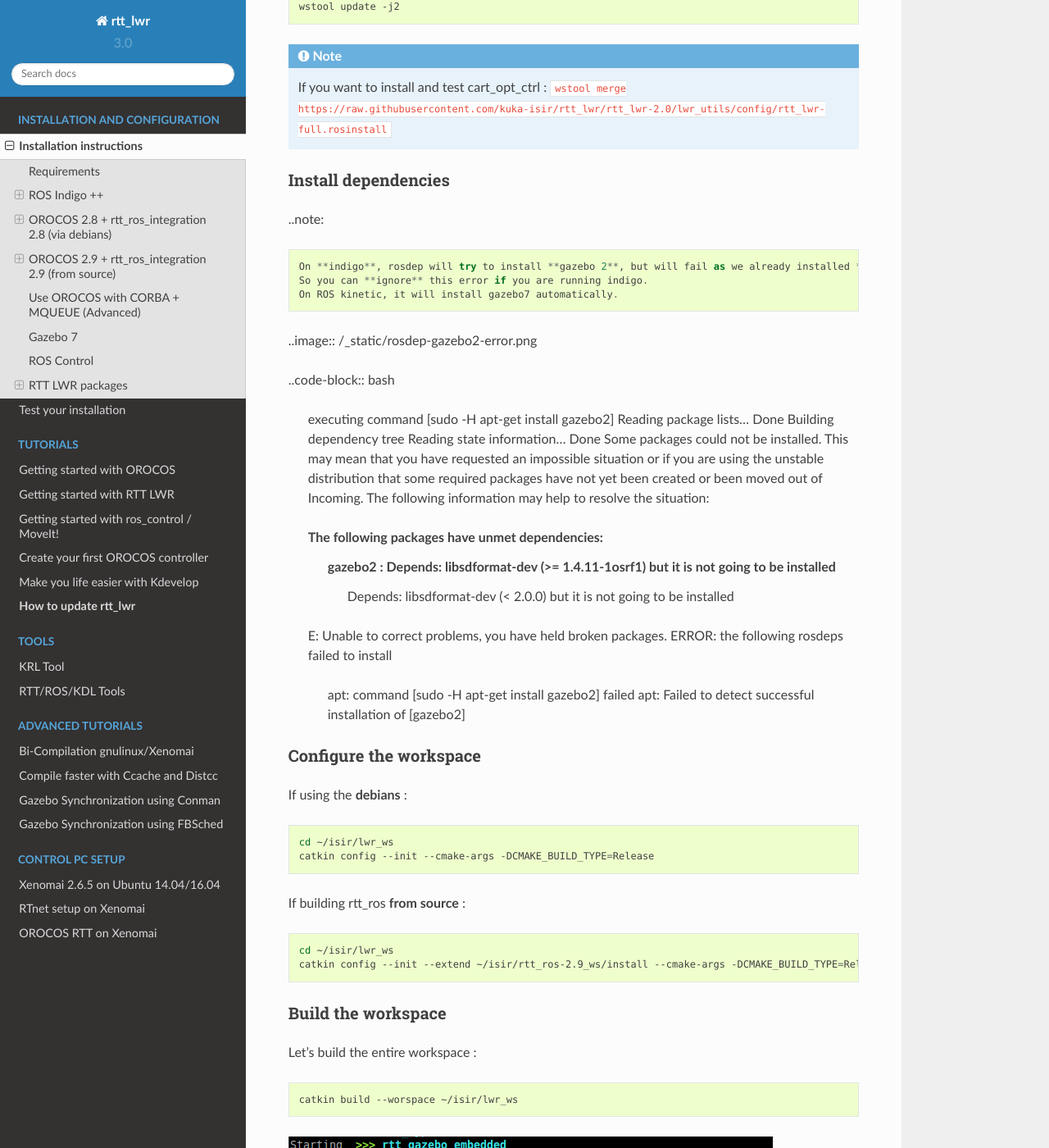
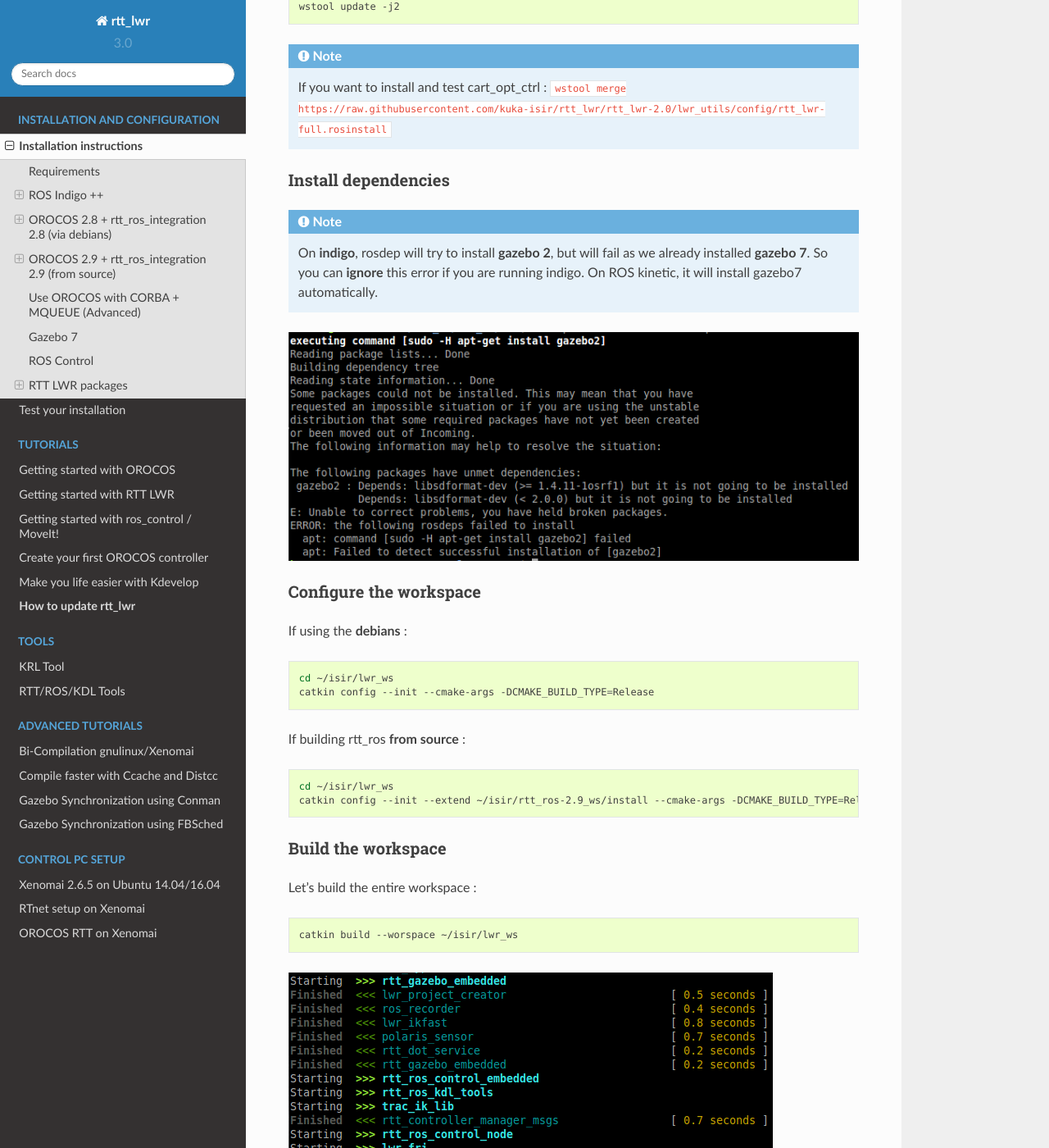
Before and after one commit to kuka-isir/rtt_lwr, a Sphinx documentation site: the page built from docs/source/install/install.rst, in a window 1280 px wide and 1400 px high, scrolled down 4509 px. Shown: the whole window at 82% size. Built offline with Sphinx 7.4.7 and the Read the Docs theme 2.0.0, drawn with Linux system fonts in a browser that asks for light colours.

Commit message:
fix glitch

```diff
--- a/docs/source/install/install.rst
+++ b/docs/source/install/install.rst
@@ -235,33 +235,13 @@
     # Use rosdep tool
     rosdep install -q --from-paths ~/isir/lwr_ws/src --ignore-src --rosdistro indigo -y -r
 
-..note::
+.. note::
 
     On **indigo**, rosdep will try to install **gazebo 2**, but will fail as we already installed **gazebo 7**.
     So you can **ignore** this error if you are running indigo.
     On ROS kinetic, it will install gazebo7 automatically.
 
-..image:: /_static/rosdep-gazebo2-error.png
-
-..code-block:: bash
-
-    executing command [sudo -H apt-get install gazebo2]
-    Reading package lists... Done
-    Building dependency tree
-    Reading state information... Done
-    Some packages could not be installed. This may mean that you have
-    requested an impossible situation or if you are using the unstable
-    distribution that some required packages have not yet been created
-    or been moved out of Incoming.
-    The following information may help to resolve the situation:
-
-    The following packages have unmet dependencies:
-     gazebo2 : Depends: libsdformat-dev (>= 1.4.11-1osrf1) but it is not going to be installed
-               Depends: libsdformat-dev (< 2.0.0) but it is not going to be installed
-    E: Unable to correct problems, you have held broken packages.
-    ERROR: the following rosdeps failed to install
-      apt: command [sudo -H apt-get install gazebo2] failed
-      apt: Failed to detect successful installation of [gazebo2]
+.. image:: /_static/rosdep-gazebo2-error.png
 
 
 Configure the workspace
```
